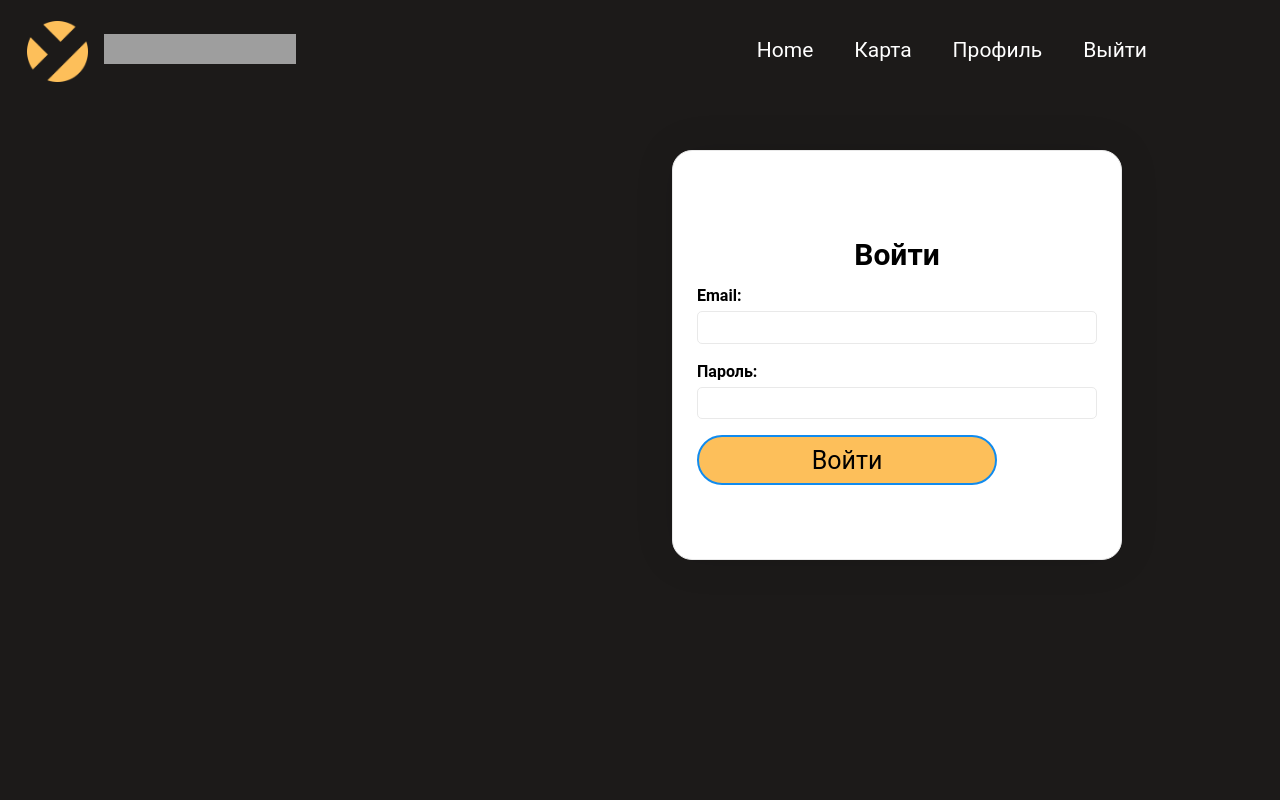
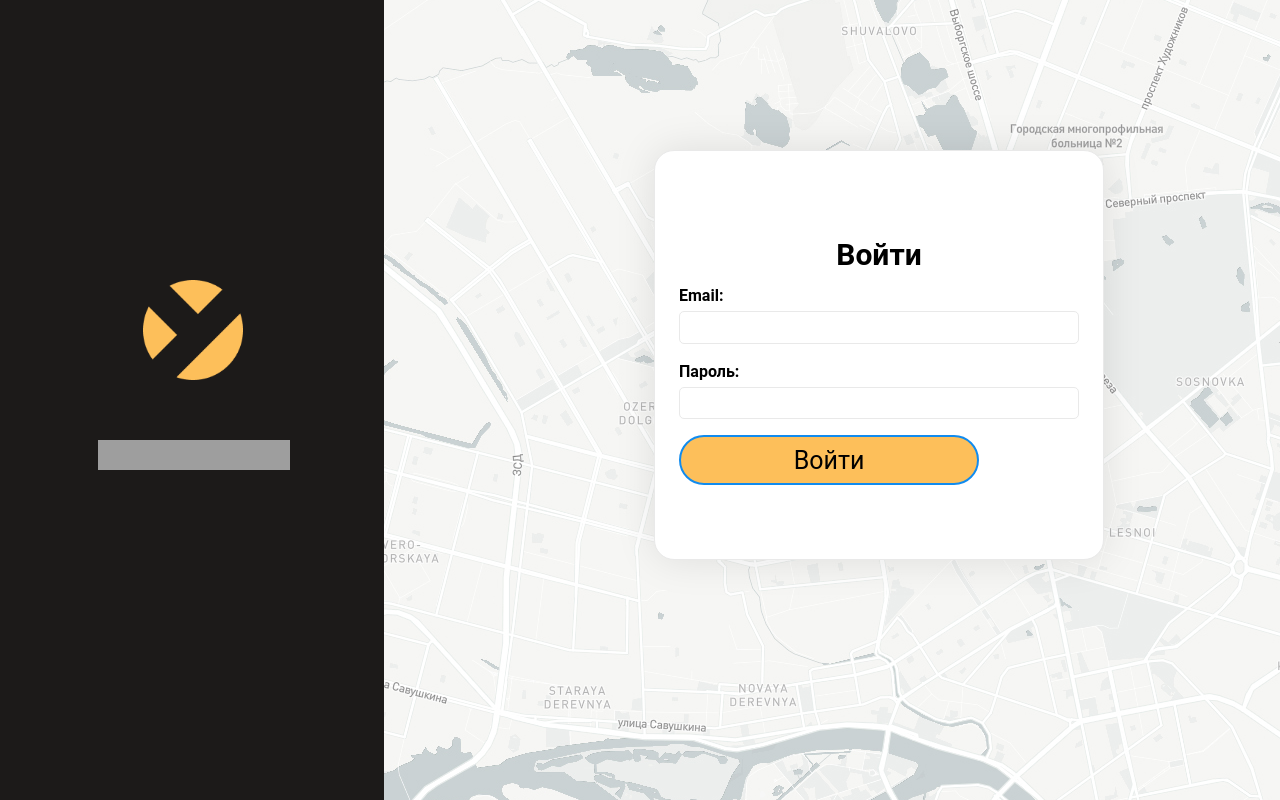
Before and after one commit to dovganss/loft-taxi, a React (Create React App) app: page / in a window 1280 px wide. Built offline with nearby package versions, Linux system fonts and the light colour scheme; grey boxes are pictures that could not be loaded.

Commit message:
add component header

```diff
--- a/src/App.jsx
+++ b/src/App.jsx
@@ -6,33 +6,13 @@ import PropTypes from "prop-types";
 import { connect } from "react-redux";
 import { Switch, Route, Link } from "react-router-dom";
 import { PrivateRoute } from "./PrivateRoute";
-import logo from "./img/Subtract.png"
-import logotext from "./img/lofttaxi.png"
+
 
 export class App extends React.Component {
   render() {
     return (
       <>
-        <header>
-          <img className="logo_img" src={logo}></img>
-          <img className="logo_text" src={logotext}></img>
-          <nav>
-            <ul>
-              <li>
-                <Link to="/">Home</Link>
-              </li>
-              <li>
-                <Link to="/map">Карта</Link>
-              </li>
-              <li>
-                <Link to="/profile">Профиль</Link>
-              </li>
-              <li>
-                <Link to="">Выйти</Link>
-              </li>
-            </ul>
-          </nav>
-        </header>
+
         <main data-testid="container">
           <section>
             <Switch>
--- a/src/Header.jsx
+++ b/src/Header.jsx
@@ -0,0 +1,41 @@
+import React from "react";
+import PropTypes from "prop-types";
+import logo from "./img/Subtract.png"
+import logotext from "./img/lofttaxi.png"
+import { Link } from "react-router-dom";
+import { logOut } from './actions'
+
+export class Header extends React.Component {
+  render() {
+    return (
+      <>
+        <header>
+          <img className="logo_img" src={logo}></img>
+          <img className="logo_text" src={logotext}></img>
+          <nav>
+            <ul>
+              <li>
+                <Link to="/">Home</Link>
+              </li>
+              <li>
+                <Link to="/map">Карта</Link>
+              </li>
+              <li>
+                <Link to="/profile">Профиль</Link>
+              </li>
+              <li>
+                <Link onSubmit={this.logOut}>Выйти</Link>
+              </li>
+            </ul>
+          </nav>
+        </header>
+      </>
+    );
+  }
+}
+
+Header.propTypes = {
+  isLoggedIn: PropTypes.bool,
+};
+
+export default Header;
--- a/src/Home.jsx
+++ b/src/Home.jsx
@@ -3,6 +3,8 @@ import { authenticate } from "./actions";
 import PropTypes from "prop-types";
 import { connect } from "react-redux";
 import { Link } from "react-router-dom";
+import logo from "./img/Subtract.png"
+import logotext from "./img/lofttaxi.png"
 
 export class Home extends Component {
   authenticate = (event) => {
@@ -19,6 +21,9 @@ export class Home extends Component {
             You are logged in. <Link to="/profile">Go to profile</Link>
           </p>
         ) : (
+          <div className="home">
+          <img src={logo} className="home__logo1"></img>
+          <img src={logotext} className="home__logo2"></img>
           <form onSubmit={this.authenticate}>
            <p className="title">Войти</p>
             <label htmlFor="email">Email:</label>
@@ -27,7 +32,7 @@ export class Home extends Component {
             <input type="password" name="password" size="28" />
             <button type="submit">Войти</button>
           </form>
-
+          </div>
 
         )}
       </>
--- a/src/Profile.jsx
+++ b/src/Profile.jsx
@@ -1,6 +1,8 @@
 import React, { Component } from "react";
 import {logIn, logOut} from './actions'
 import {connect} from 'react-redux'
+import Header from "./Header";
+
 
 export class Profile extends Component {
   unauthenticate = (event) => {
@@ -10,8 +12,9 @@ export class Profile extends Component {
 
   render() {
     return (
+
       <p>
-
+      < Header />
         <form className="form_profile" onSubmit={this.authenticate}>
            <p className="title">Профиль</p>
            <p className="subtitle">Ввдеите платежные данные</p>
--- a/src/index.css
+++ b/src/index.css
@@ -48,7 +48,7 @@ article aside {
 }
 
 body {
-  background: #1C1A19;
+  background-color: #1C1A19;
   color: var(--color-text);
   font-family: Roboto;
   line-height: var(--line-height);
@@ -335,7 +335,7 @@ form {
   text-align: var(--justify-normal);
   position: absolute;
   height: 360px;
-  left: 672px;
+  left: 270px;
   top: 150px;
   background: #FFFFFF;
   box-shadow: 0px 0px 40px rgba(0, 0, 0, 0.1);
@@ -524,3 +524,30 @@ height: 30px;
 left: 104px;
 top: 34px;
 }
+
+.home {
+  height: 100vh;
+  width: 70%;
+  position: absolute;
+  top: 0;
+  right: 0;
+  background: url("./img/map.png");
+  background-repeat: no-repeat;
+}
+
+
+.home__logo1 {
+  position: absolute;
+  width: 100px;
+  height: 100px;
+  left: -241px;
+  top: 35%;
+}
+
+.home__logo2 {
+position: absolute;
+width: 192px;
+height: 30px;
+left: -286px;
+top: 55%;
+}
```
Also changed, not shown: src/img/map.png (renamed from src/img/карта 1.png).
